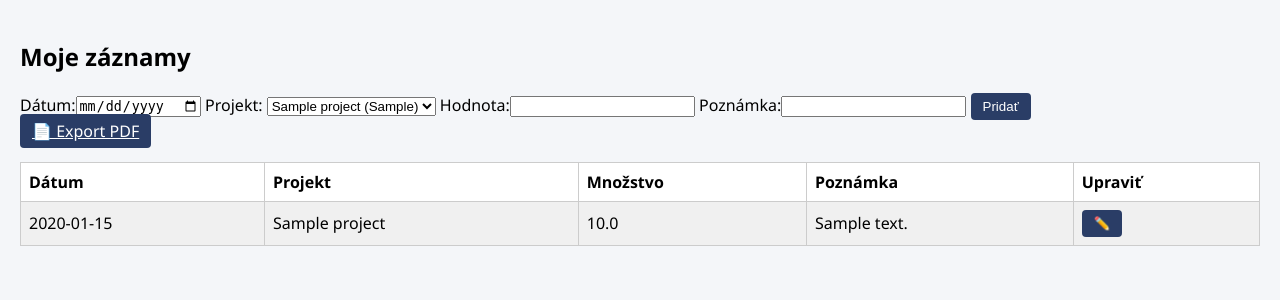
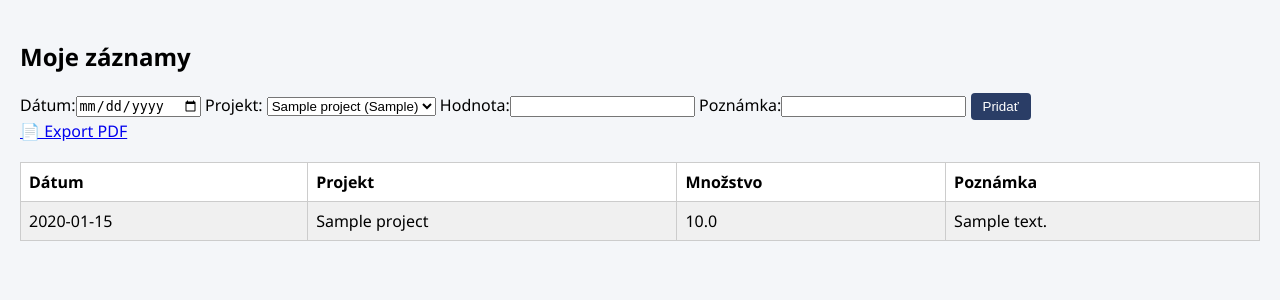
Before and after one commit to matejva/test, a Flask app: template templates/dashboard.html in a window 1280 px wide. Shown: the part 106-406 px from the top of the page. Run offline with Flask 3, Linux system fonts and the light colour scheme; the template is opened without the code that fills it: values that come from a table or form of the project are taken from there, others are empty; tables that the repository leaves empty hold one stand-in row (values such as "Sample post").

Commit message:
Update dashboard.html

```diff
--- a/templates/dashboard.html
+++ b/templates/dashboard.html
@@ -1,7 +1,6 @@
 {% extends "base.html" %}
 {% block content %}
 <h2>Moje záznamy</h2>
-
 <form action="{{ url_for('add_record') }}" method="POST">
   <label>Dátum:</label><input type="date" name="date" required>
   <label>Projekt:</label>
@@ -15,35 +14,17 @@
   <button type="submit">Pridať</button>
 </form>
 
-<a class="pdf-btn" href="{{ url_for('export_pdf') }}">📄 Export PDF</a>
+<a href="{{ url_for('export_pdf') }}">📄 Export PDF</a>
 
 <table>
-  <tr><th>Dátum</th><th>Projekt</th><th>Množstvo</th><th>Poznámka</th><th>Upraviť</th></tr>
+  <tr><th>Dátum</th><th>Projekt</th><th>Množstvo</th><th>Poznámka</th></tr>
   {% for r in records %}
   <tr>
     <td>{{ r.date }}</td>
     <td>{{ r.project.name if r.project else '' }}</td>
     <td>{{ r.amount }}</td>
     <td>{{ r.note }}</td>
-    <td>
-      <button onclick="openEditModal({{ r.id }}, {{ r.project_id }}, {{ r.amount }}, '{{ r.note }}')">✏️</button>
-    </td>
   </tr>
   {% endfor %}
 </table>
-
-<div id="editModal" class="modal">
-  <form id="editForm" method="POST">
-    <h3>Upraviť záznam</h3>
-    <label>Projekt:</label>
-    <select name="project_id">
-      {% for p in projects %}
-      <option value="{{ p.id }}">{{ p.name }}</option>
-      {% endfor %}
-    </select>
-    <label>Množstvo:</label><input name="amount" type="number" step="0.1">
-    <label>Poznámka:</label><input name="note" type="text">
-    <button type="submit">Uložiť</button>
-  </form>
-</div>
 {% endblock %}
```
